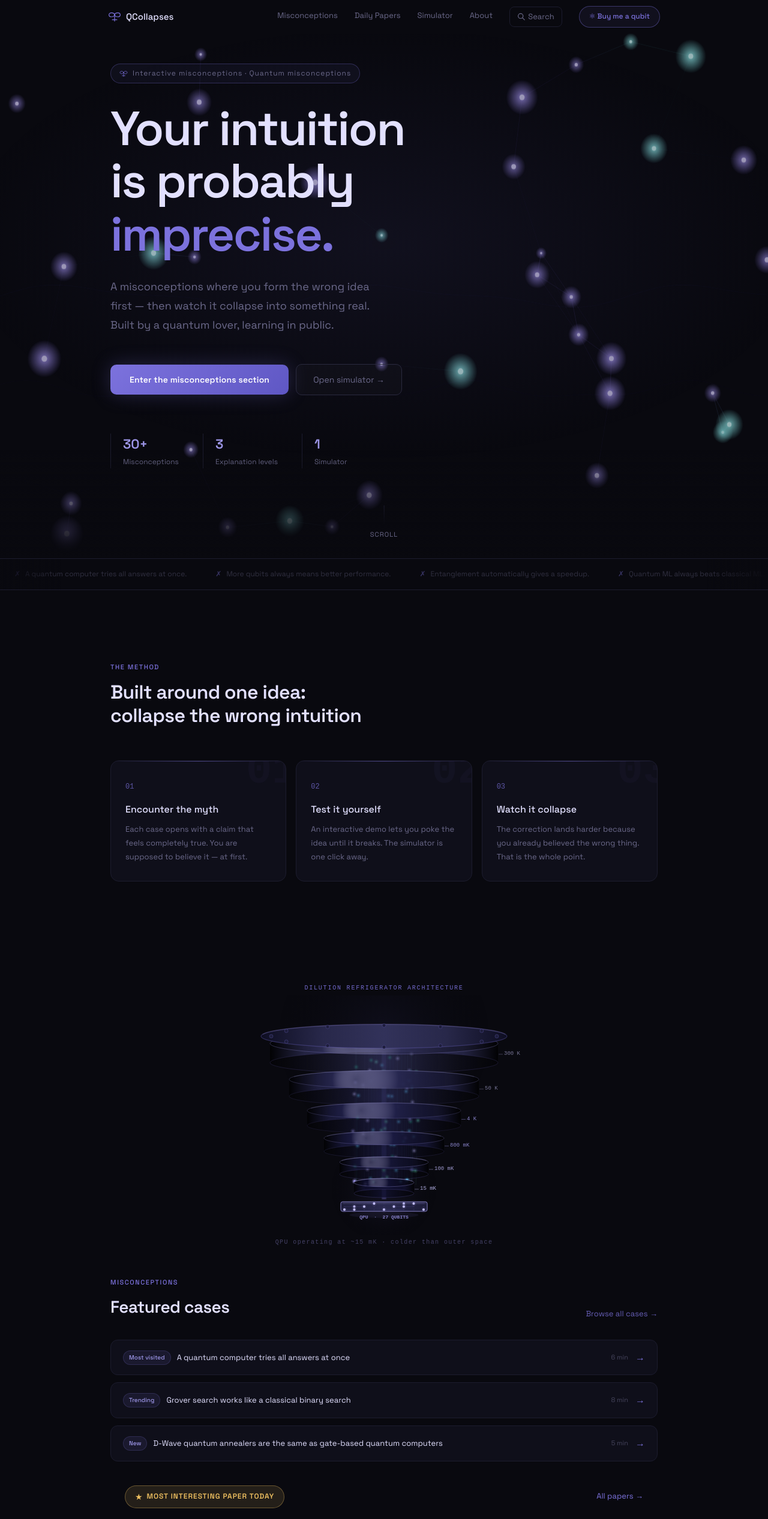
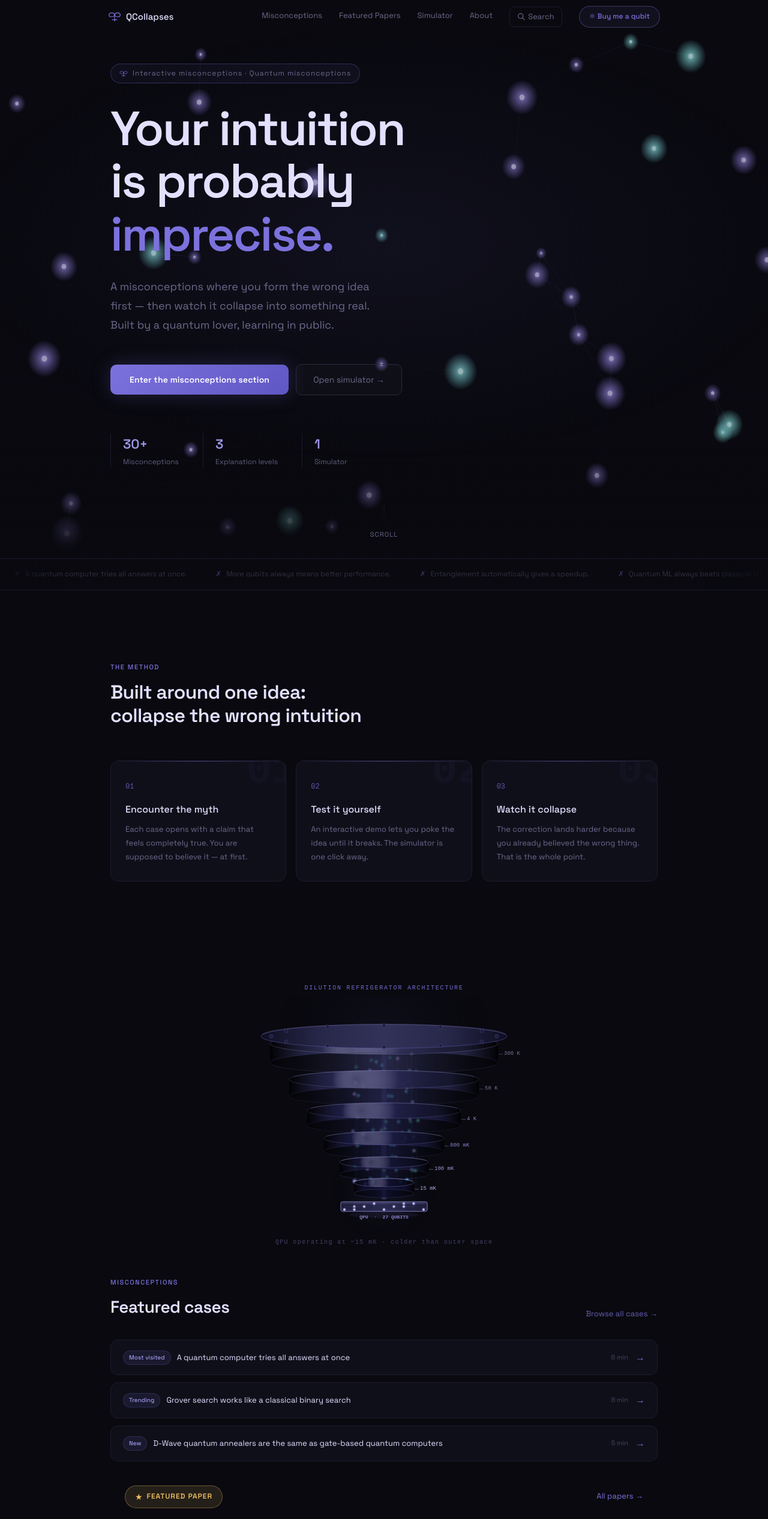
Before and after one commit to javadsohrabi/QCollapses, a Next.js app: page / in a window 1280 px wide. Shown: the top 2533 px of the page at 60% size. Built offline with nearby package versions, Linux system fonts and the light colour scheme.

Commit message:
reframe daily papers to featured papers

```diff
--- a/app/layout.tsx
+++ b/app/layout.tsx
@@ -91,7 +91,7 @@ export default function RootLayout({ children }: { children: React.ReactNode })
               {[
                 { label: 'Misconceptions',      href: '/misconceptions'    },
                 { label: 'Simulator',   href: '/simulator' },
-                { label: 'Daily Papers', href: '/papers' },
+                { label: 'Featured Papers', href: '/papers' },
                 { label: 'About',       href: '/about'     },
               ].map(l => (
                 <a key={l.href} href={l.href}
--- a/app/not-found.tsx
+++ b/app/not-found.tsx
@@ -266,7 +266,7 @@ export default function NotFound() {
                   {[
                     { href: '/misconceptions',    label: 'Misconceptions'      },
                     { href: '/simulator', label: 'Simulator'   },
-                    { href: '/til',       label: 'Daily notes' },
+                    { href: '/papers',    label: 'Featured Papers' },
                     { href: '/about',     label: 'About'       },
                   ].map(l => (
                     <Link key={l.href} href={l.href}
--- a/app/page.tsx
+++ b/app/page.tsx
@@ -847,7 +847,7 @@ export default function Home() {
                 <div style={{ display: 'flex', alignItems: 'center', gap: '10px' }}>
                   <div style={{ display: 'inline-flex', alignItems: 'center', gap: '7px', padding: '7px 16px', borderRadius: '100px', backgroundColor: 'rgba(239,192,96,0.12)', border: '1px solid rgba(239,192,96,0.35)' }}>
                     <span style={{ fontSize: '14px', color: col.amber }}>★</span>
-                    <span style={{ color: col.amber, fontSize: '12px', fontWeight: 600, letterSpacing: '0.08em', textTransform: 'uppercase' }}>Most interesting paper today</span>
+                    <span style={{ color: col.amber, fontSize: '12px', fontWeight: 600, letterSpacing: '0.08em', textTransform: 'uppercase' }}>Featured paper</span>
                   </div>
                 </div>
                 <Link href="/papers" style={{ fontSize: '13px', color: col.purple, textDecoration: 'none', whiteSpace: 'nowrap' }}>
@@ -862,7 +862,7 @@ export default function Home() {
                 <div style={{ position: 'absolute', top: 0, left: 0, right: 0, height: '3px', background: 'linear-gradient(to right, rgba(239,192,96,0.9), transparent)' }} />
                 <div style={{ padding: '20px 22px' }}>
                   <div style={{ display: 'flex', gap: '6px', flexWrap: 'wrap', alignItems: 'center', marginBottom: '10px' }}>
-                    <span style={{ fontSize: '10px', fontWeight: 600, padding: '2px 8px', borderRadius: '100px', backgroundColor: 'rgba(239,192,96,0.12)', color: col.amber, border: '1px solid rgba(239,192,96,0.25)' }}>★ Featured today</span>
+                    <span style={{ fontSize: '10px', fontWeight: 600, padding: '2px 8px', borderRadius: '100px', backgroundColor: 'rgba(239,192,96,0.12)', color: col.amber, border: '1px solid rgba(239,192,96,0.25)' }}>★ Featured</span>
                     <span style={{ fontSize: '10px', fontWeight: 500, padding: '2px 8px', borderRadius: '100px', backgroundColor: 'rgba(124,114,221,0.1)', color: col.purpleB, border: '1px solid rgba(124,114,221,0.2)' }}>{featuredPaper.topic}</span>
                     <span style={{ fontSize: '10px', fontWeight: 500, padding: '2px 8px', borderRadius: '100px', backgroundColor: 'rgba(29,158,117,0.1)', color: '#1D9E75' }}>{featuredPaper.level}</span>
                     <span style={{ fontSize: '11px', color: col.muted, marginLeft: 'auto', fontFamily: "'JetBrains Mono', monospace" }}>
--- a/app/papers/page.tsx
+++ b/app/papers/page.tsx
@@ -192,13 +192,13 @@ export default function Papers() {
       <div style={{ maxWidth: '960px', margin: '0 auto', padding: '60px 20px 32px' }}>
         <motion.div initial={{ opacity: 0, y: 20 }} animate={{ opacity: 1, y: 0 }} transition={{ duration: 0.5 }}>
           <p style={{ color: COL.purple, fontSize: '11px', fontWeight: 500, letterSpacing: '0.14em', textTransform: 'uppercase', marginBottom: '10px' }}>
-            Daily papers
+            Featured papers
           </p>
           <h1 style={{ color: COL.text, fontSize: 'clamp(24px, 4vw, 38px)', fontWeight: 600, letterSpacing: '-0.02em', marginBottom: '10px' }}>
-            Daily Papers
+            Featured Papers
           </h1>
           <p style={{ color: COL.muted, fontSize: '15px', lineHeight: 1.7, maxWidth: '520px', marginBottom: '14px' }}>
-            One carefully selected quantum computing paper per day — with a plain-language summary, key takeaway, and direct link. Curated for researchers, students, and engineers who want to stay current without drowning in arXiv.
+            Hand-picked quantum computing papers — each with a plain-language summary, key takeaway, and direct link. Curated for researchers, students, and engineers who want signal without drowning in arXiv. New papers are added whenever something worth reading appears.
           </p>
           <div style={{ display: 'inline-flex', alignItems: 'flex-start', gap: '10px', padding: '10px 14px', borderRadius: '8px', backgroundColor: 'rgba(124,114,221,0.06)', border: '1px solid rgba(124,114,221,0.18)', maxWidth: '520px' }}>
             <span style={{ color: COL.purpleB, fontSize: '13px', flexShrink: 0 }}>◈</span>
--- a/components/Navbar.tsx
+++ b/components/Navbar.tsx
@@ -7,7 +7,7 @@ import LogoMark from './LogoMark'
 
 const links = [
   { href: '/misconceptions', label: 'Misconceptions', sub: 'Browse misconceptions'        },
-  { href: '/papers',         label: 'Daily Papers',   sub: 'One great paper, every day'   },
+  { href: '/papers',         label: 'Featured Papers', sub: 'Quantum research, hand-picked' },
   { href: '/simulator',      label: 'Simulator',      sub: 'Build quantum circuits'       },
   { href: '/search',         label: 'Search',         sub: 'Find cases and papers'        },
   { href: '/about',          label: 'About',          sub: 'Who built this'               },
```
